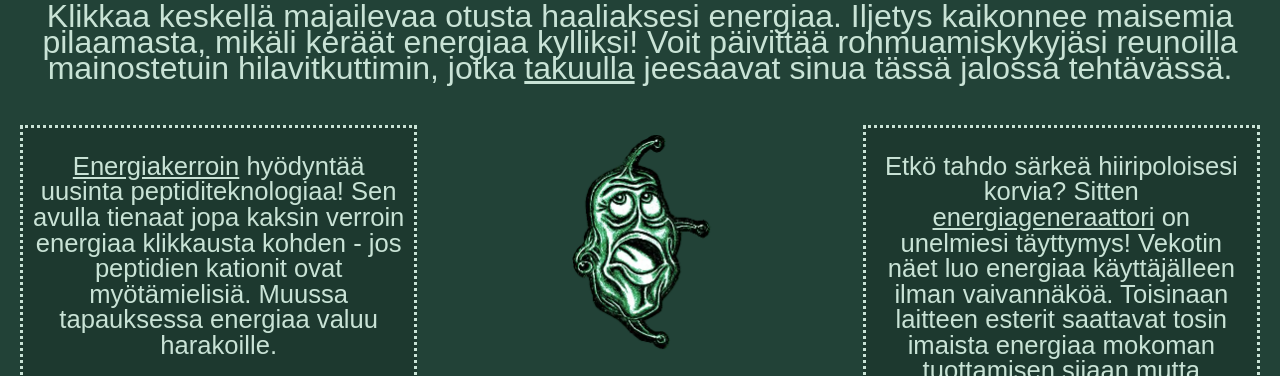
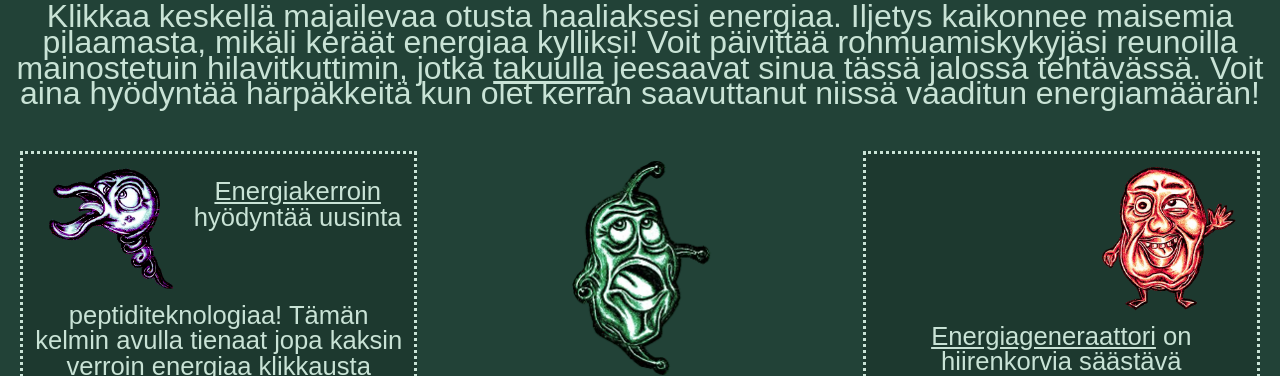
Before and after one commit to nukkapompula/clicker-peli, a plain HTML site: page index.html in a window 1280 px wide. Shown: the part 107-483 px from the top of the page. Drawn offline with Linux system fonts and the light colour scheme.

Commit message:
lisää kuvia + generaattori ok

```diff
--- a/index.html
+++ b/index.html
@@ -13,15 +13,18 @@
         Klikkaa keskellä majailevaa otusta haaliaksesi energiaa. Iljetys kaikonnee maisemia
         pilaamasta, mikäli keräät energiaa kylliksi! Voit päivittää rohmuamiskykyjäsi
         reunoilla mainostetuin hilavitkuttimin, jotka <ins>takuulla</ins> jeesaavat
-        sinua tässä jalossa tehtävässä.
+        sinua tässä jalossa tehtävässä. Voit aina hyödyntää härpäkkeitä kun olet kerran
+        saavuttanut niissä vaaditun energiamäärän!
     </p>
 
     <nav>
         <div>
+            <img src="kerroin.png" id="kerroinKuva" alt="energiakerroin">
             <p class="info">
-                <ins>Energiakerroin</ins> hyödyntää uusinta peptiditeknologiaa! Sen avulla tienaat
-                jopa kaksin verroin energiaa klikkausta kohden - jos peptidien kationit ovat
-                myötämielisiä. Muussa tapauksessa energiaa valuu harakoille.
+                <ins>Energiakerroin</ins> hyödyntää uusinta peptiditeknologiaa! Tämän
+                kelmin avulla tienaat jopa kaksin verroin energiaa klikkausta kohden -
+                jos peptidien kationit ovat myötämielisiä. Muussa tapauksessa energiaa
+                valuu ikävä kyllä harakoille.
             </p>
             <p class="info"><b>Tarvittava energiamäärä: 5</b></p>
             <button id="kerroinPäälle" onclick="kerroinOn()"">Ota käyttöön</button>
@@ -32,11 +35,11 @@
             <p id="laskuri">Energian määrä: <b>0</b></p>
         </div>
         <div>
+            <img src="generaattori.png" id="generaattoriKuva" alt="energiageneraattori">
             <p class="info">
-                Etkö tahdo särkeä hiiripoloisesi korvia? Sitten <ins>energiageneraattori</ins>
-                on unelmiesi täyttymys! Vekotin näet luo energiaa käyttäjälleen ilman vaivannäköä.
-                Toisinaan laitteen esterit saattavat tosin imaista energiaa mokoman tuottamisen sijaan
-                mutta ymmärräthän, tämä on vasta prototyyppi...
+                <ins>Energiageneraattori</ins> on hiirenkorvia säästävä vaihtoehto. Epeli näet luo
+                energiaa vaivatta! Toisinaan peijoonin esterit saattavat tosin imaista
+                energiaa mokoman tuottamisen sijaan...
             </p>
             <p class="info"><b>Tarvittava energiamäärä: 10</b></p>
             <button id="genPäälle" onclick="genOn()"">Ota käyttöön</button>
--- a/toiminnot.js
+++ b/toiminnot.js
@@ -45,7 +45,7 @@ function kerroinOff(){
 function genOn(){
     console.log("laitoit generaattorin päälle")
     generaattori = true;
-    ajastin = setInterval(testi, 1000);
+    ajastin = setInterval(puserra, 1001);
     document.getElementById("genPäälle").style.display = "none";
     document.getElementById("genPois").style.display = "inline-block";
 }
@@ -58,8 +58,12 @@ function genOff(){
     document.getElementById("genPäälle").style.display = "inline-block";
 }
 
-function testi(){
-    energia += 1;
+function puserra(){
+    if(arpa(1, 2)==1){
+        energia -= 1;
+    } else {
+        energia += 1;
+    }
     laskuri.innerHTML = `Energian määrä: <b>${energia}</b>`;
 }
 
--- a/tyylit.css
+++ b/tyylit.css
@@ -10,6 +10,20 @@ body {
 #drion {
     width: 154px;
     height: 230px;
+}
+
+#kerroinKuva {
+    width: 150px;
+    height: 141px;
+    margin: 4px;
+    float: left;
+}
+
+#generaattoriKuva {
+    width: 150px;
+    height: 162px;
+    margin: 4px;
+    float: right;
 }
 
 nav {
@@ -34,16 +48,6 @@ div:nth-child(even) {
     font-size: 80%;
 }
 
-button {
-    font-family: Chiller, Arial;
-    font-size: 80%;
-    line-height: 80%;
-    margin: 4px;
-    text-align: center;
-    background-color: rgb(22, 42, 35);
-    color: rgb(201, 227, 214);
-}
-
 #kerroinPäälle, #kerroinPois, #genPäälle, #genPois {
     display: none;
     font-family: Chiller, Arial;
```
Also changed, not shown: generaattori.png (added), kerroin.png (added), palkinto.png (added).
